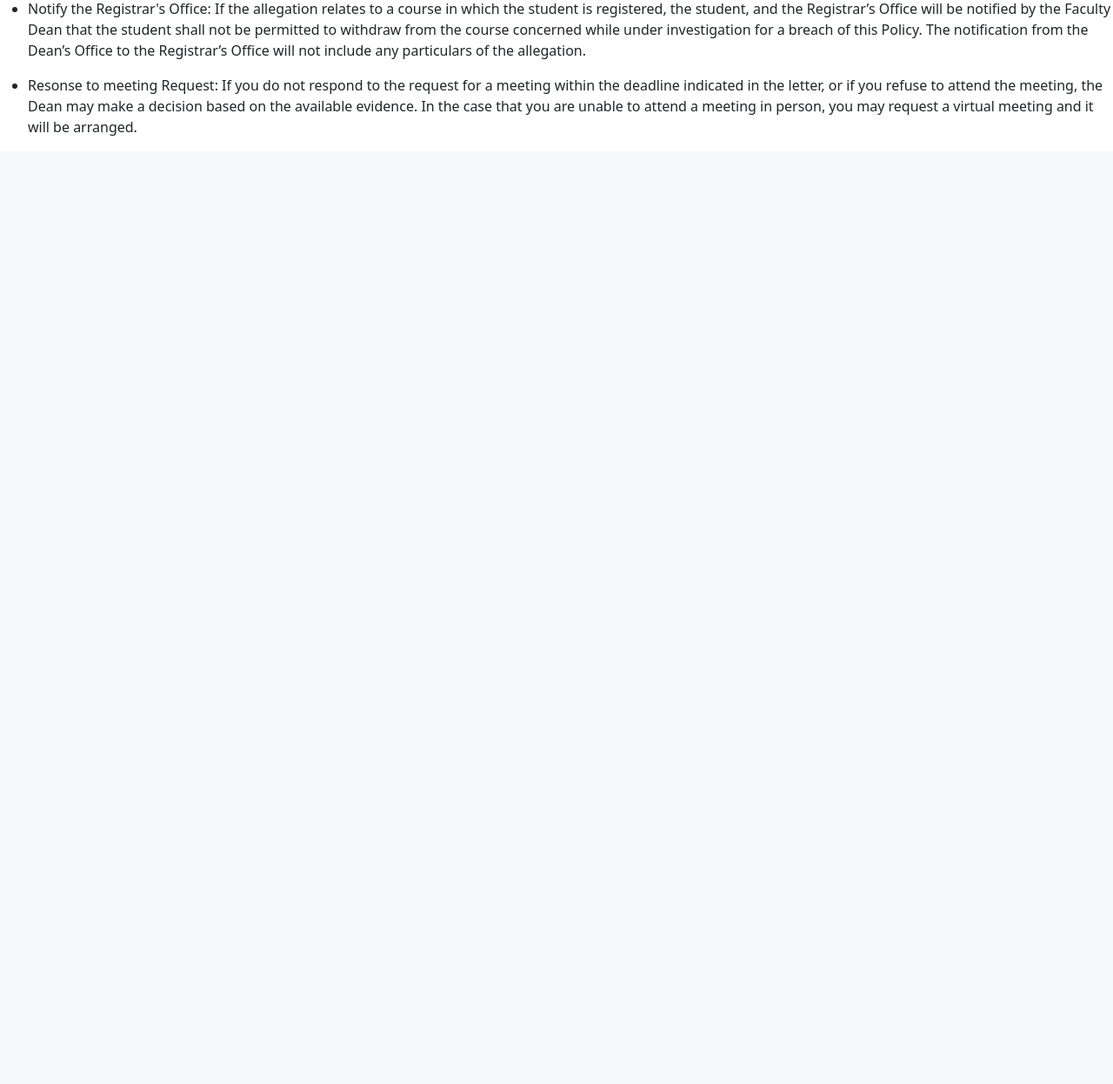
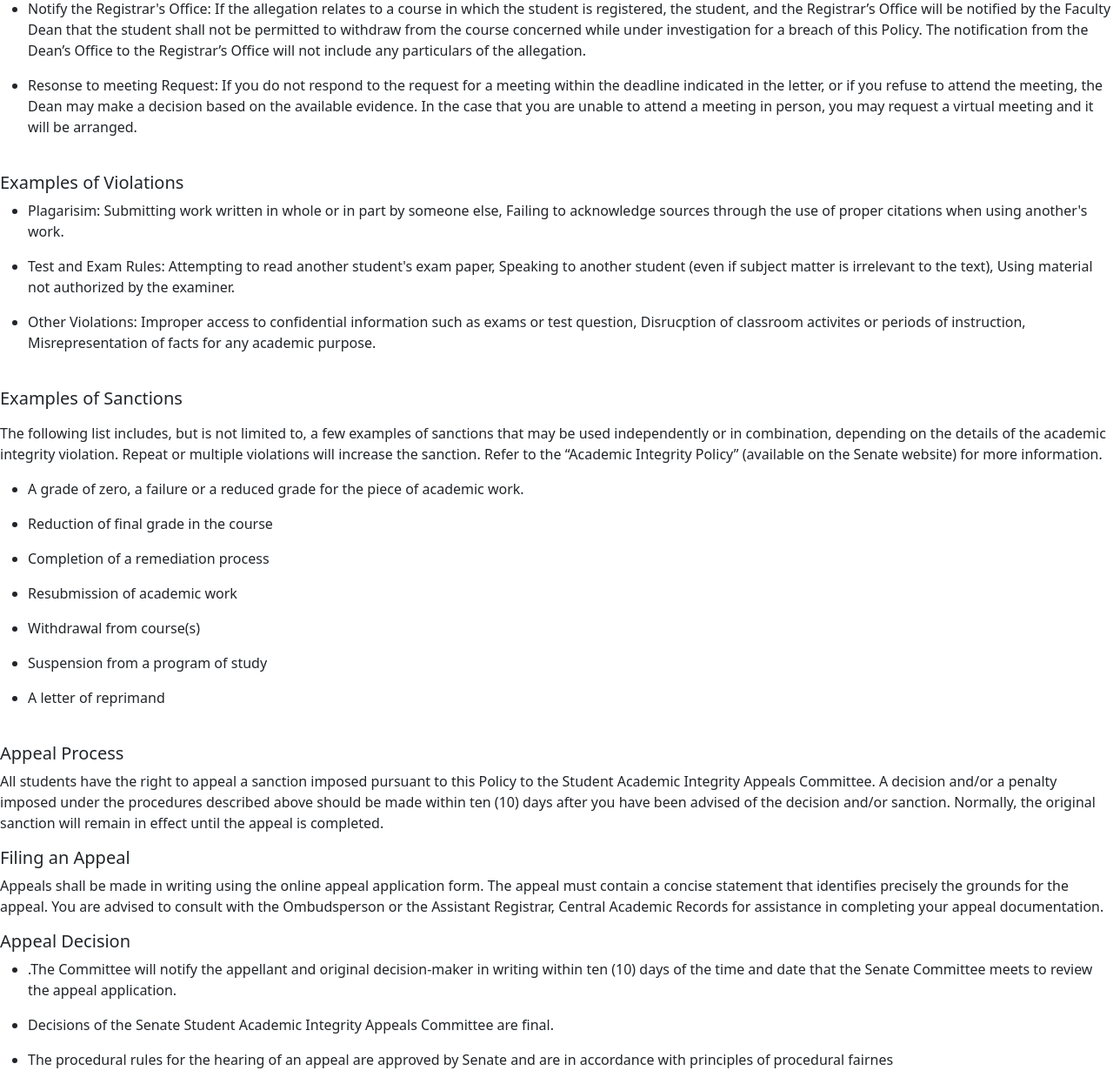
Before and after one commit to jacobabr9/ScholarShareCode, a Django app: page /academic_integrity/ in a window 1280 px wide. Shown: the part 645-1891 px from the top of the page at 87% size. Before the commit the page ends 801 px from the top, so only its background shows below. Run offline with Django 5.2, Linux system fonts and the light colour scheme.

Commit message:
adding more to the academic integrity page

```diff
--- a/Django/django_project/scholar_share/templates/scholar_share/academic_integrity.html
+++ b/Django/django_project/scholar_share/templates/scholar_share/academic_integrity.html
@@ -40,9 +40,63 @@ Academic Intergrity Page
         on the available evidence. In the case that you are unable to attend a meeting in person, you may request a
         virtual meeting and it will be arranged.</li>
 </ul>
+<br>
+<h5>Examples of Violations</h5>
+<ul class="list-group-3">
+    <li class="list-group-item-3">Plagarisim: Submitting work written in whole or in part by someone else, Failing to
+        acknowledge sources through the use of proper citations when using another's work.</li>
+    <p> </p>
+    <li class="list-group-item-3">Test and Exam Rules: Attempting to read another student's exam paper, Speaking to
+        another student (even if subject matter is irrelevant to the text), Using material not authorized by the
+        examiner.</li>
+    <p> </p>
+    <li class="list-group-item-3">Other Violations: Improper access to confidential information such as exams or test
+        question, Disrucption of classroom activites or periods of instruction, Misrepresentation of facts for any
+        academic purpose.</li>
+</ul>
+<br>
+<h5>Examples of Sanctions</h5>
+<p> </p>
+<p>The following list includes, but is not limited to, a few examples of sanctions that may be used independently or in
+    combination, depending on the details of the academic integrity violation. Repeat or multiple violations will
+    increase the sanction. Refer to the “Academic Integrity Policy” (available on the Senate website) for more
+    information.</p>
 
+<ul class="list-group-4">
+    <li class="list-group-item-4">A grade of zero, a failure or a reduced grade for the piece of academic work.</li>
+    <p> </p>
+    <li class="list-group-item-4">Reduction of final grade in the course</li>
+    <p> </p>
+    <li class="list-group-item-4">Completion of a remediation process</li>
+    <p> </p>
+    <li class="list-group-item-4">Resubmission of academic work</li>
+    <p> </p>
+    <li class="list-group-item-4">Withdrawal from course(s)</li>
+    <p> </p>
+    <li class="list-group-item-4">Suspension from a program of study</li>
+    <p> </p>
+    <li class="list-group-item-4">A letter of reprimand</li>
+</ul>
+<br>
+<h5>Appeal Process</h5>
+<p>All students have the right to appeal a sanction imposed pursuant to this Policy to the Student Academic Integrity
+    Appeals Committee. A decision and/or a penalty imposed under the procedures described above should be made within
+    ten (10) days after you have been advised of the decision and/or sanction. Normally, the original sanction will
+    remain in effect until the appeal is completed.</p>
 
+<h5>Filing an Appeal</h5>
+<p>Appeals shall be made in writing using the online appeal application form. The appeal must contain a concise
+    statement that identifies precisely the grounds for the appeal. You are advised to consult with the Ombudsperson or
+    the Assistant Registrar, Central Academic Records for assistance in completing your appeal documentation.</p>
 
-
-
+<h5>Appeal Decision</h5>
+<ul class="list-group-5">
+    <li class="list-group-item-5">.The Committee will notify the appellant and original decision-maker in writing within
+        ten (10) days of the time and date that the Senate Committee meets to review the appeal application.</li>
+    <p> </p>
+    <li class="list-group-item-5">Decisions of the Senate Student Academic Integrity Appeals Committee are final.</li>
+    <p> </p>
+    <li class="list-group-item-5">The procedural rules for the hearing of an appeal are approved by Senate and are in
+        accordance with principles of procedural fairnes</li>
+</ul>
 {% endblock %}
```
